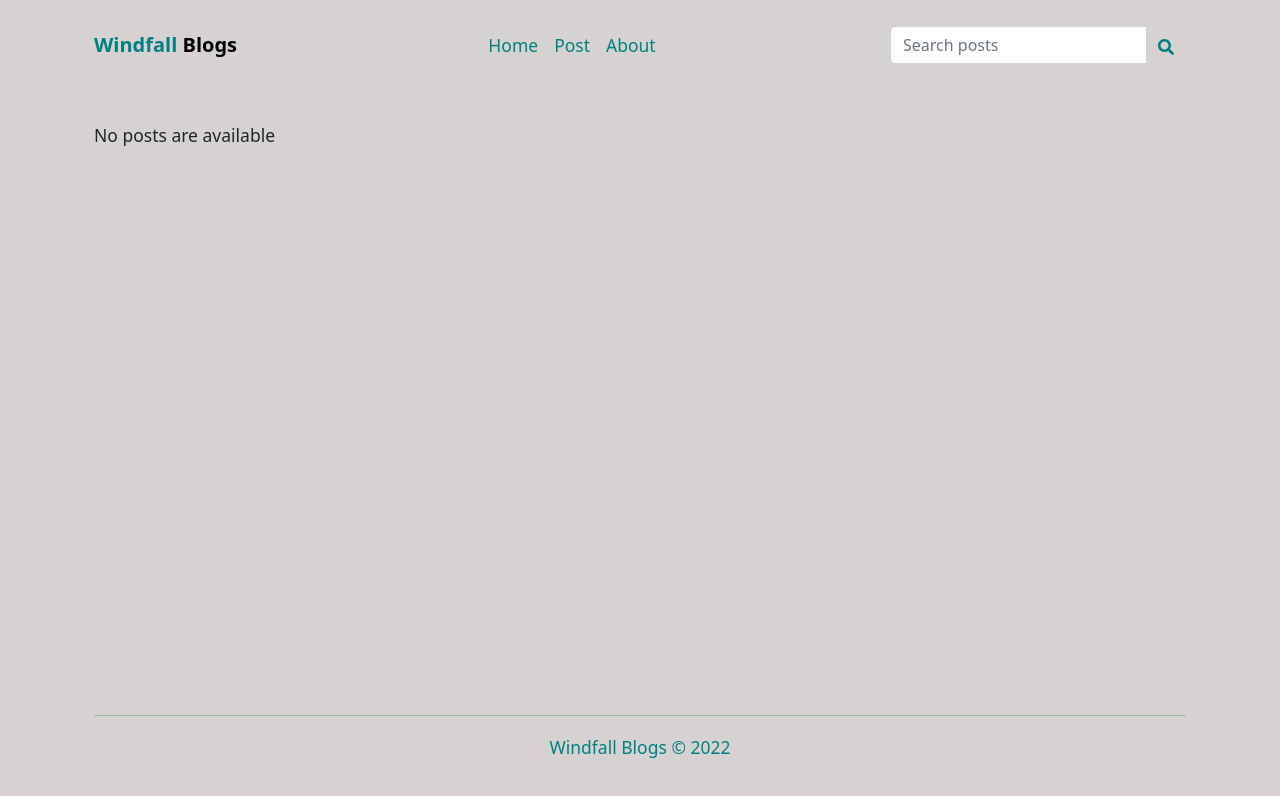
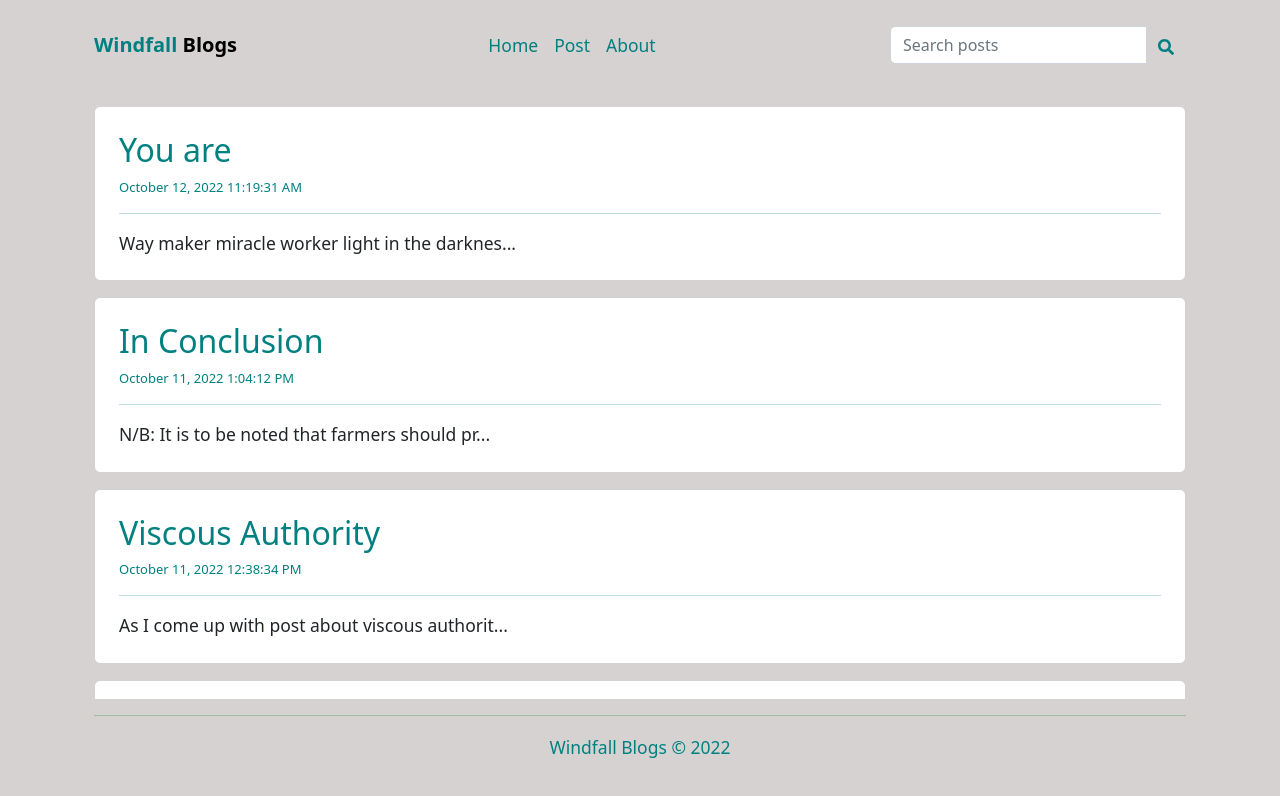
Before and after one commit to JoelOgira/Blog-Posts, a React app: page / in a window 1280 px wide. Shown: the top 796 px of the page. Built offline with nearby package versions, Linux system fonts and the light colour scheme; data requests are answered from the project's data file; the HTML template or start-up script is replaced by a standard one.

Commit message:
Just pushed a bug to development.

```diff
--- a/data/db.json
+++ b/data/db.json
@@ -1,17 +1,5 @@
 {
   "posts": [
-        {
-            "id": 1,
-            "title": "Why Learn React",
-            "datetime": "October 05, 2022 20:56:45 PM",
-            "body": "Lorem ipsum dolor sit amet consectetur adipisicing elit. Vitae quia minima laboriosam natus voluptatibus, magni rerum suscipit earum quis quaerat fugiat consequatur exercitationem, sunt fugit, labore est numquam atque. Velit exercitationem debitis nesciunt omnis odit nemo dolore voluptatum optio unde?. This is the day that the Lord has made. We will rejoice as the days go by."
-          },
-          {
-            "id": 2,
-            "title": "React best Practices",
-            "datetime": "October 05, 2022 20:56:45 PM",
-            "body": "Lorem ipsum dolor sit amet consectetur adipisicing elit. Vitae quia minima laboriosam natus voluptatibus, magni rerum suscipit earum quis quaerat fugiat consequatur exercitationem, sunt fugit, labore est numquam atque. Velit exercitationem debitis nesciunt omnis odit nemo dolore voluptatum optio unde?. This is the day that the Lord has made. We will rejoice as the days go by."
-          },
     {
       "id": 3,
       "title": "Acing your first React Interview",
@@ -23,6 +11,30 @@
       "title": "Developer Roadmap",
       "datetime": "October 05, 2022 20:56:45 PM",
       "body": "Lorem ipsum dolor sit amet consectetur adipisicing elit. Vitae quia minima laboriosam natus voluptatibus, magni rerum suscipit earum quis quaerat fugiat consequatur exercitationem, sunt fugit, labore est numquam atque. Velit exercitationem debitis nesciunt omnis odit nemo dolore voluptatum optio unde?. This is the day that the Lord has made. We will rejoice as the days go by."
+    },
+    {
+      "id": 5,
+      "title": "Introduction to AI",
+      "datetime": "October 08, 2022 6:18:37 PM",
+      "body": "The design choices react team have made in useEffect hook are still a heated debate. Some people like it and some don’t.\n\nIf you don't come from the React world it’ll definitely sound strange because its default behaviour is the dreaded “Infinite Render Loop” which is pretty easy to run into. For example\n\nuseEffect(()=>{console.log(\"Hello World\")})\nLooks fine right?\nNope, this will print “Hello World” in every render and the React dev OCD in me can't wait to put a second dependency array like this"
+    },
+    {
+      "id": 6,
+      "title": "Viscous Authority",
+      "datetime": "October 11, 2022 12:38:34 PM",
+      "body": "As I come up with post about viscous authority. It is within my deepest grandeurs that such mannerisms be abquinted to say the least. The day was filled with such frivolous entanglements that brought so much joy to the fellow revellers. The day thus as we say all in ternary without shennanighans."
+    },
+    {
+      "id": 7,
+      "title": "In Conclusion",
+      "datetime": "October 11, 2022 1:04:12 PM",
+      "body": "N/B: It is to be noted that farmers should properly market the goats and the goat products to potential clients. This will help put out the word outside there and you will always be given priority whenever such need arises. Extensive marketing will ensure the farmer will always have the necessary market, thus they will be able to make profits from this venture. All in all, goat farming is a profitable venture that if undertaken properly will bring the farmer immense profits."
+    },
+    {
+      "id": 8,
+      "title": "You are ",
+      "datetime": "October 12, 2022 11:19:31 AM",
+      "body": "Way maker miracle worker light in the darkness my God that is who you are."
     }
   ]
 }
--- a/src/App.jsx
+++ b/src/App.jsx
@@ -1,6 +1,7 @@
 import 'bootstrap/dist/css/bootstrap.min.css';
 import { useState, useEffect } from 'react';
 import { Routes, Route, useNavigate } from 'react-router-dom';
+import api from './api/posts';
 import { format } from 'date-fns';
 import Footer from './Components/Footer';
 import Header from './Components/Header';
@@ -9,6 +10,7 @@ import About from './Components/About';
 import NewPost from './Components/NewPost';
 import PostPage from './Components/PostPage';
 import Missing from './Components/Missing';
+import EditPost from './Components/EditPost';
 
 const App = () => {
   const [posts, setPosts] = useState([])
@@ -16,6 +18,8 @@ const App = () => {
   const [searchResults, setSearchResults] = useState([]);
   const [postTitle, setPostTitle] = useState('');
   const [postBody, setPostBody] = useState('');
+  const [editTitle, setEditTitle] = useState('');
+  const [editBody, setEditBody] = useState('');
   const history = useNavigate();
 
   useEffect(() => {
@@ -24,23 +28,65 @@ const App = () => {
     setSearchResults(filteredResults.reverse());
   }, [posts, search])
 
+  useEffect(() => {
+    const fetchPosts = async () => {
+      try {
+        const response = await api.get('/posts');
+        setPosts(response.data);
+      } catch (error) {
+        if (error.response) {
+          console.log(error.response.data);
+          console.log(error.response.status);
+          console.log(error.response.headers);
+        } else {
+          console.log(error.message);
+        }
+      }
+    }
+    fetchPosts();
+  })
 
-  const handleSubmit = (e) => {
+  const handleSubmit = async (e) => {
     e.preventDefault();
     const id = posts.length ? posts[posts.length - 1].id + 1 : 1;
-    const datetime = format('');
+    const datetime = format(new Date(), 'MMMM dd, yyyy pp');
     const myNewPost = {id, title: postTitle, datetime, body: postBody};
-    const AllPosts = [...posts, myNewPost];
+    try {
+      const response = await api.post('/posts', myNewPost);
+      const AllPosts = [...posts, response.data];
       setPosts(AllPosts);
       setPostTitle('');
       setPostBody('');
       history('/');
+    } catch (error) {
+      console.log(`Error: ${error.message}`);
+    }
   }
 
-  const handleDelete = (id) => {
+  const handleEdit = async id => {
+    const datetime = format(new Date(), 'MMMM dd, yyyy pp');
+    const editedPost = {id, title: editTitle, datetime, body: editBody}
+    try {
+      const response = await api.put(`/posts/${id}`, editedPost);
+      const newEditedPost = posts.map(post => post.id === id ? {...response.data} : post);
+      setPosts(newEditedPost);
+      setEditTitle('');
+      setEditBody('');
+      history('/');
+    } catch (error) {
+      console.log(`Error: ${error.message}`);
+    }
+  }
+
+  const handleDelete = async (id) => {
+    try {
+      await api.delete(`/posts/${id}`);
       const postList = posts.filter(post => post.id !== id);
       setPosts(postList);
       history('/');
+    } catch (error) {
+      console.log(`Error: ${error.message}`);
+    }
   }
 
   return (
@@ -52,6 +98,7 @@ const App = () => {
       <Routes>
         <Route path='/' element={<Home posts={searchResults} />}/>
         <Route path='/post' element={<NewPost handleSubmit={handleSubmit} postTitle={postTitle} setPostTitle={setPostTitle} postBody={postBody} setPostBody={setPostBody} />}/>
+        <Route path='/edit/:id' element={<EditPost posts={posts} handleEdit={handleEdit} editTitle={editTitle} setEditTitle={setEditTitle} editBody={editBody} setEditBody={setEditBody}/>}/>
         <Route path='/post/:id' element={<PostPage posts={posts} handleDelete={handleDelete} />}/>
         <Route path='/about' element={<About />}/>
         <Route path='*' element={<Missing />}/>
--- /dev/null
+++ b/src/Components/EditPost.jsx
@@ -0,0 +1,57 @@
+import { useEffect } from "react";
+import { useParams, Link } from "react-router-dom";
+
+const EditPost = ({
+    posts, handleEdit, editTitle, setEditTitle, editBody, setEditBody
+}) => {
+
+    const { id } = useParams();
+    const post = posts.find(post => (post.id).toString() === id);
+
+    useEffect(() => {
+        if(post) {
+            setEditTitle(post.title);
+            setEditBody(post.body);
+        }
+    }, [post, setEditTitle, setEditBody])
+
+    return (
+        <main className="EditPost container">
+            {editTitle &&
+                <>
+                    <h2>Edit Post</h2>
+                    <form className="newFormPost p-4 form-control" onSubmit={e => e.preventDefault()}>
+                    <label htmlFor="editTitle" className="text-teal">Title </label>
+                    <input
+                        id="editTitle"
+                        type="text"
+                        className="form-control mb-4"
+                        required
+                        value={editTitle}
+                        onChange={e => setEditTitle(e.target.value)}
+                    />
+                    <label htmlFor="editBody" className="text-teal">Post </label>
+                    <textarea
+                        id="editBody"
+                        className="form-control mb-4"
+                        required
+                        value={editBody}
+                        onChange={e => setEditBody(e.target.value)}
+                    />
+                    <button onClick={() => handleEdit(post.id)} style={{width: '100%'}} className="btn btn-outline-success text-teal">Edit Post</button>
+                    </form>
+                </>
+            }
+            {!editTitle &&
+                <>
+                    <h2 className="card-title">No posts are currently available</h2>
+                    <p>
+                        <Link to="/">Go back to the homepage</Link>
+                    </p>
+                </>
+            }
+        </main>
+    )
+}
+
+export default EditPost
--- a/src/Components/NewPost.jsx
+++ b/src/Components/NewPost.jsx
@@ -2,7 +2,7 @@ const NewPost = ({
   postTitle, setPostTitle, postBody, setPostBody, handleSubmit
 }) => {
   return (
-    <main className="container">
+    <main className="NewPost container">
         <h1>New Post</h1>
         <form className="newFormPost p-4 form-control" onSubmit={handleSubmit}>
           <label htmlFor="postTitle" className="text-teal">Title </label>
--- a/src/Components/PostPage.jsx
+++ b/src/Components/PostPage.jsx
@@ -12,7 +12,8 @@ const PostPage = ({posts, handleDelete}) => {
               <p className="card-text" style={{fontSize: '13px'}}>{post.datetime}</p>
               <hr />
               <p className="card-text">{post.body}</p>
-              <button className="btn btn-outline-danger my-4" onClick={() => handleDelete(post.id)}>Delete Post</button>
+              <Link to={`/edit/${post.id}`}><button className="btn btn-outline-success my-3" style={{width: '100%'}}>Edit Post</button></Link>
+              <button className="btn btn-outline-danger my-3" onClick={() => handleDelete(post.id)}>Delete Post</button>
             </>
           }
           {!post &&
--- a/src/index.css
+++ b/src/index.css
@@ -37,7 +37,7 @@ a:hover {
 }
 
 /* Content styling */
-.Home, .NewPost, .PostPage, .About, .Missing {
+.Home, .NewPost, .PostPage, .About, .Missing, .EditPost {
     width: 100%;
     flex-grow: 1;
     overflow-y: auto;
```
Also changed, not shown: src/api/posts.jsx (renamed from api/posts.jsx). Lines whose indentation alone changed are shown as unchanged.
